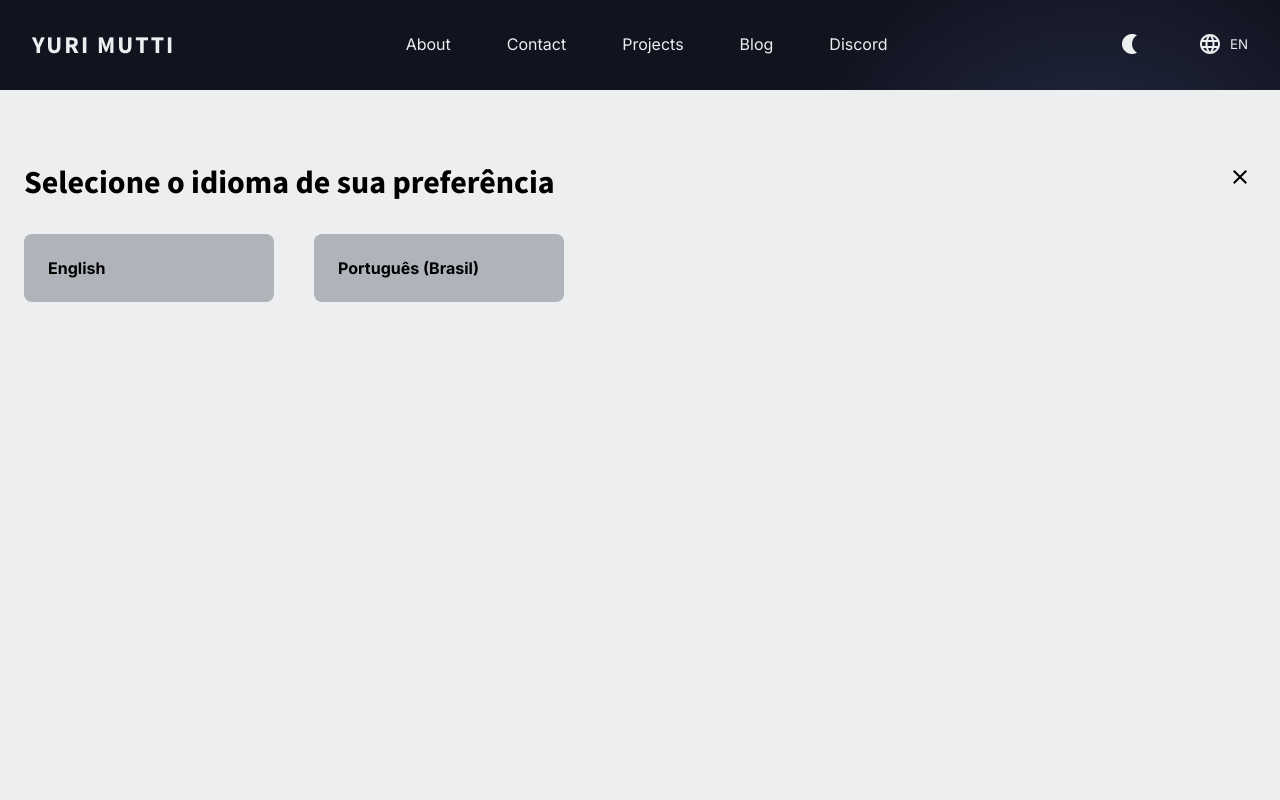
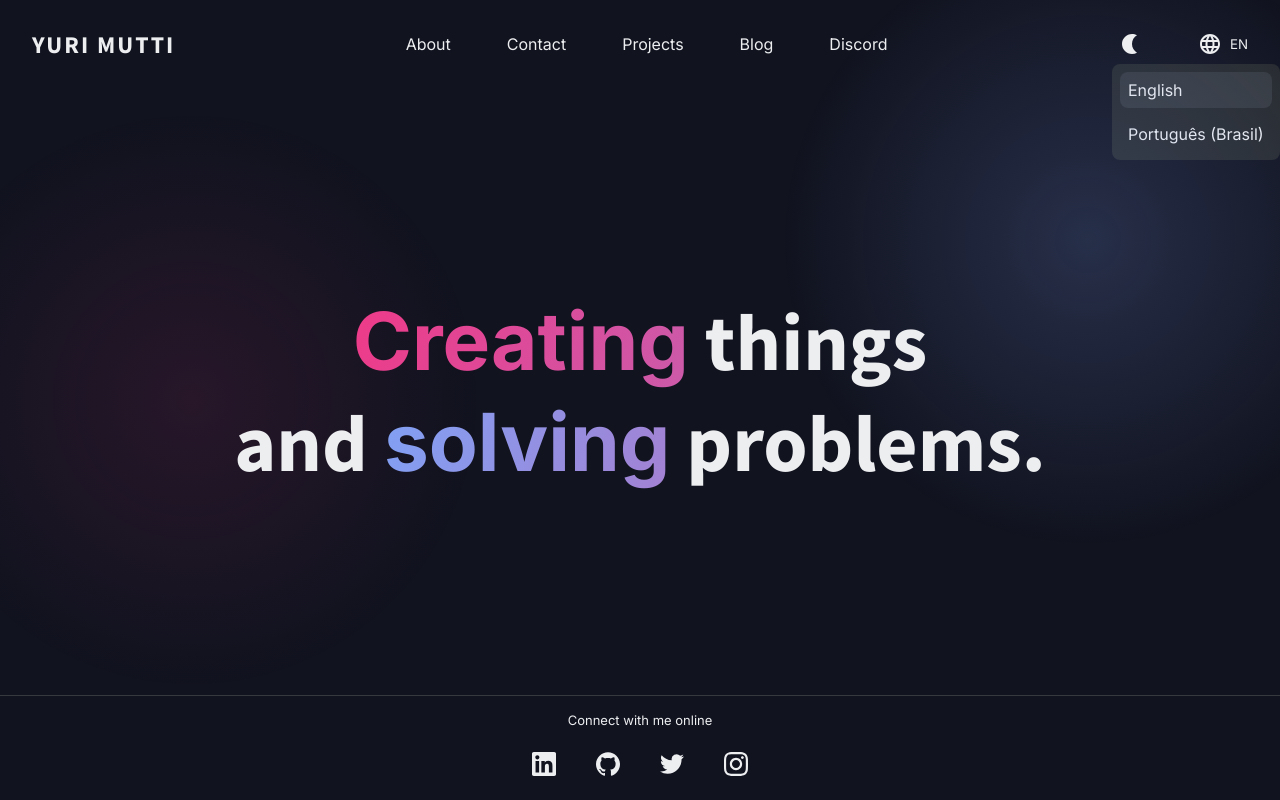
Before and after one commit to yurimutti/yurimutti.com, a Next.js app: page / in a window 1280 px wide. Both pictures are taken after a click on the button "EN". Built offline with nearby package versions, Linux system fonts and the light colour scheme.

Commit message:
feat: dropdown menu

```diff
--- a/package.json
+++ b/package.json
@@ -24,6 +24,7 @@
   },
   "dependencies": {
     "@radix-ui/colors": "^0.1.8",
+    "@radix-ui/react-dropdown-menu": "^2.0.4",
     "@stitches/react": "^1.2.8",
     "@tanstack/react-query": "^4.2.3",
     "next": "12.2.5",
--- a/src/components/toggle-lang/index.tsx
+++ b/src/components/toggle-lang/index.tsx
@@ -1,15 +1,10 @@
-import { useRef, useState } from 'react';
-import { MdLanguage, MdClose } from 'react-icons/md';
+import { useState } from 'react';
+import { MdLanguage } from 'react-icons/md';
 
-import { AnimatePresence } from 'framer-motion';
-import { useOnClickOutside } from 'usehooks-ts';
+import * as DropdownMenu from '@radix-ui/react-dropdown-menu';
 
 import * as S from './styles';
-
-interface Languages {
-  name: string;
-  code: string;
-}
+import { Languages } from './types';
 
 const languages: Languages[] = [
   {
@@ -23,51 +18,34 @@ const languages: Languages[] = [
 ];
 
 export const ToggleLang = () => {
-  const [open, setOpen] = useState(false);
-  const ref = useRef(null);
-
-  const handlCloseModal = () => {
-    setOpen(false);
-  };
-
-  const handleClickOutside = () => {
-    handlCloseModal();
-  };
-
-  useOnClickOutside(ref, handleClickOutside);
+  const [activeLanguage, setActiveLanguage] = useState('en');
 
   return (
-    <AnimatePresence>
-      <S.ToggleLang onClick={() => setOpen(!open)}>
-        <MdLanguage />
-        EN
+    <DropdownMenu.Root>
+      <S.ToggleLang>
+        <S.DropdownMenuTriggerStyled>
+          <MdLanguage />
+          {activeLanguage.toUpperCase()}
+        </S.DropdownMenuTriggerStyled>
       </S.ToggleLang>
 
-      {open && (
-        <S.LangModal
-          ref={ref}
-          initial={{ y: '-100%' }}
-          animate={{ y: 0 }}
-          transition={{ duration: 1, origin: 1 }}
-        >
-          <S.Container>
-            <S.CloseButton onClick={handlCloseModal}>
-              <MdClose />
-            </S.CloseButton>
-            <S.LangTitle>Selecione o idioma de sua preferência</S.LangTitle>
-
-            <S.Languages>
-              <S.LanguagesList>
-                {languages.map((lang) => (
-                  <S.LanguageItem isActive key={lang.code}>
-                    {lang.name}
-                  </S.LanguageItem>
-                ))}
-              </S.LanguagesList>
-            </S.Languages>
-          </S.Container>
-        </S.LangModal>
-      )}
-    </AnimatePresence>
+      <DropdownMenu.Portal>
+        <S.DropdownMenuContentStyled>
+          {languages.map((language) => (
+            <S.DropdownMenuItemStyled
+              key={language.code}
+              onClick={() => setActiveLanguage(language.code)}
+              css={{
+                backgroundColor:
+                  activeLanguage === language.code ? '$slate6' : 'inehrit',
+                color: '$slate12',
+              }}
+            >
+              {language.name}
+            </S.DropdownMenuItemStyled>
+          ))}
+        </S.DropdownMenuContentStyled>
+      </DropdownMenu.Portal>
+    </DropdownMenu.Root>
   );
 };
--- a/src/components/toggle-lang/styles.ts
+++ b/src/components/toggle-lang/styles.ts
@@ -1,18 +1,8 @@
-import { motion } from 'framer-motion';
+import * as DropdownMenu from '@radix-ui/react-dropdown-menu';
 
 import { styled } from '@/styles';
 
-export const ToggleLang = styled('button', {
-  display: 'flex',
-  alignItems: 'center',
-  justifyContent: 'center',
-  gap: '$2',
-  backgroundColor: 'transparent',
-  border: 'none',
-  color: '$slate12',
-  padding: '$2',
-  height: '40px',
-  transition: 'all $durations ease',
+export const ToggleLang = styled('div', {
   borderRadius: '$default',
 
   svg: {
@@ -30,71 +20,37 @@ export const ToggleLang = styled('button', {
   },
 });
 
-export const LangModal = styled(motion.div, {
-  backgroundColor: '$slate12',
-  width: '100vw',
-  position: 'fixed',
-  inset: '0',
-  top: '90px',
-  zIndex: '$modal',
+export const DropdownMenuTriggerStyled = styled(DropdownMenu.Trigger, {
+  display: 'flex',
+  alignItems: 'center',
+  justifyContent: 'center',
+  gap: '$2',
+  backgroundColor: 'transparent',
+  border: 'none',
+  color: '$slate12',
+  padding: '$2',
+  height: '40px',
+  transition: 'all $durations ease',
 });
 
-export const Container = styled('div', {
-  position: 'relative',
-  padding: '$10 $4 0 $4',
+export const DropdownMenuContentStyled = styled(DropdownMenu.Content, {
+  borderRadius: '$default',
+  backgroundColor: '$slate4',
+  padding: '$2',
+  display: 'flex',
+  flexDirection: 'column',
+  gap: '$2',
 });
 
-export const LangTitle = styled('h2', {
-  fontSize: 'xx-large',
-});
-
-export const CloseButton = styled('button', {
-  backgroundColor: 'transparent',
-  border: 'none',
-  position: 'absolute',
-  top: '$10',
-  right: '$4',
-  borderRadius: '50%',
-  width: '$5',
-  height: '$5',
-  transition: 'all $durations ease',
+export const DropdownMenuItemStyled = styled(DropdownMenu.Item, {
+  cursor: 'pointer',
+  color: '$slate12',
+  outline: 'none',
+  padding: '$2',
+  borderRadius: '$default',
 
   '&:hover': {
-    backgroundColor: '$slate11',
-  },
-
-  svg: {
-    width: '$4',
-    height: '$4',
+    color: '$slate12',
+    backgroundColor: '$slate6',
   },
 });
-
-export const Languages = styled('div', {
-  marginTop: '$5',
-});
-
-export const LanguagesList = styled('ul', {
-  display: 'flex',
-  gap: '$6',
-  fontWeight: '700',
-});
-
-export const LanguageItem = styled('li', {
-  cursor: 'pointer',
-  padding: '$4',
-  transition: 'all $durations ease',
-  borderRadius: '$default',
-  minWidth: '250px',
-
-  '&:hover': {
-    backgroundColor: '$slate11',
-  },
-
-  variants: {
-    isActive: {
-      true: {
-        backgroundColor: '$slate11',
-      },
-    },
-  },
-});
--- /dev/null
+++ b/src/components/toggle-lang/types.ts
@@ -0,0 +1,4 @@
+export interface Languages {
+  name: string;
+  code: string;
+}
```
Also changed, not shown: 1 other file (tests, documents, lock files or other folders).
